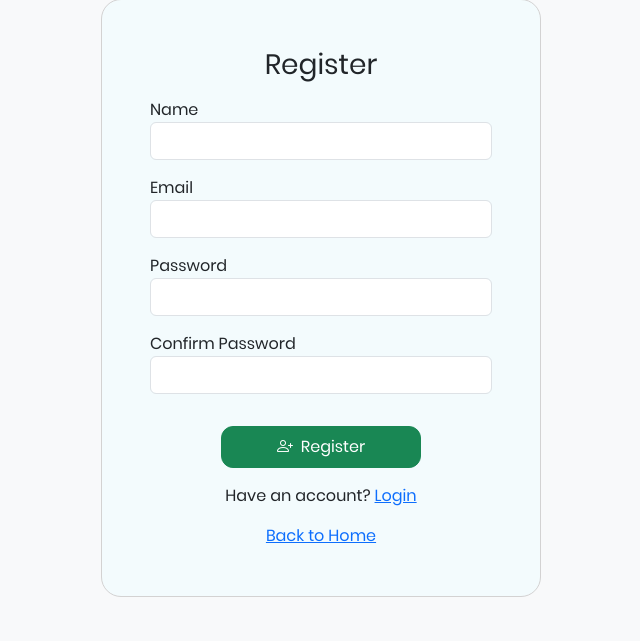
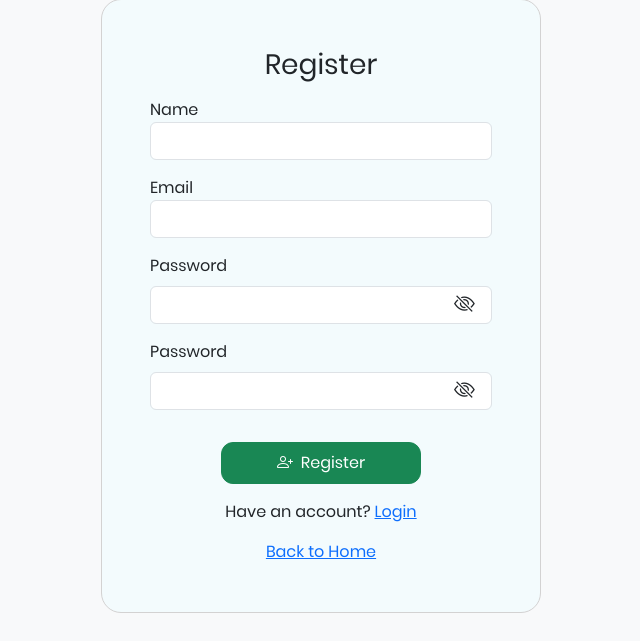
Before and after one commit to Vaillant06/ComplaintManagementSystem, a Flask app: page /auth/register in a window 1280 px wide. Shown: the part 239-880 px from the top of the page, without its empty margins (353-993 px from the left). Run offline with Flask 3, Linux system fonts and the light colour scheme.

Commit message:
Added view password feature

```diff
--- a/app/static/css/styles.css
+++ b/app/static/css/styles.css
@@ -165,6 +165,14 @@ table thead th {
     margin: auto;
 }
 
+.toggle {
+    position: absolute;
+    top: 50%;
+    right: 5%;
+    font-size: 1.3rem;
+    cursor: pointer;
+}
+
 .alert {
     color: red;
 }
--- /dev/null
+++ b/app/static/js/togglePassword.js
@@ -0,0 +1,15 @@
+function togglePassword(fieldId, icon) {
+    const field = document.getElementById(fieldId);
+
+    if (field.type === "password") {
+        field.type = "text";
+        icon.classList.remove("bi-eye-slash");
+        icon.classList.add("bi-eye");
+    }
+
+    else {
+        field.type = "password";
+        icon.classList.remove("bi-eye");
+        icon.classList.add("bi-eye-slash");
+    }
+}
--- a/app/templates/register.html
+++ b/app/templates/register.html
@@ -14,13 +14,17 @@
             <label for="email">Email</label>
             <input type="text" class="form-control" name="email" required>
         </div>
-        <div class="mb-3">
-            <label for="">Password</label>
-            <input type="password" class="form-control" name="password" required>
+        <div class="mb-3 position-relative">
+            <label for="password" class="form-label">Password</label>
+            <input type="password" id="password" name="password" class="form-control" required>
+
+            <i class="bi bi-eye-slash toggle" onclick="togglePassword('password', this)"></i>
         </div>
-        <div class="mb-3">
-            <label for="name">Confirm Password</label>
-            <input type="password" class="form-control" name="confirm_password" required>
+        <div class="mb-3 position-relative">
+            <label for="password" class="form-label">Password</label>
+            <input type="password" id="confirm_password" name="confirm_password" class="form-control" required>
+
+            <i class="bi bi-eye-slash toggle" onclick="togglePassword('confirm_password', this)"></i>
         </div>
         <div class="redirection">
             <button class="btn btn-success mt-3 p-2">
@@ -46,5 +50,6 @@
         {% endwith %}
     </div>
 
+    <script src="{{ url_for('static', filename='js/togglePassword.js') }}"></script>
 </div>
 {% endblock %}
```
Also changed, not shown: app/templates/login.html (+8 -3 lines).
